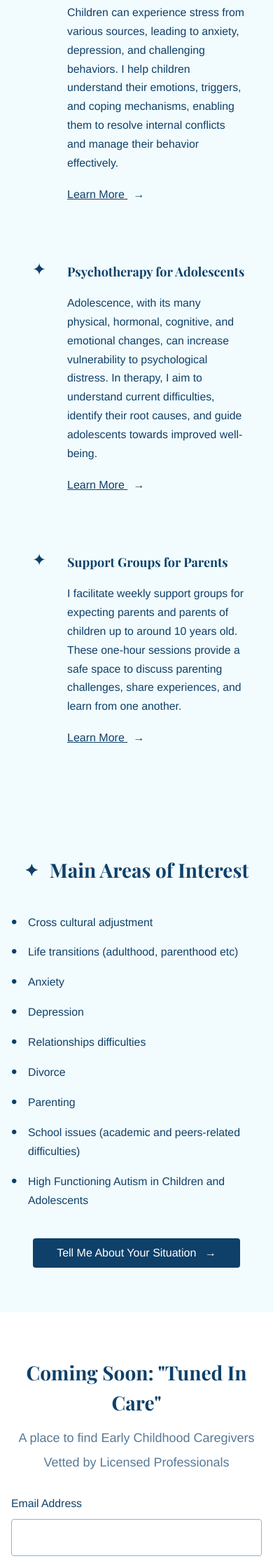
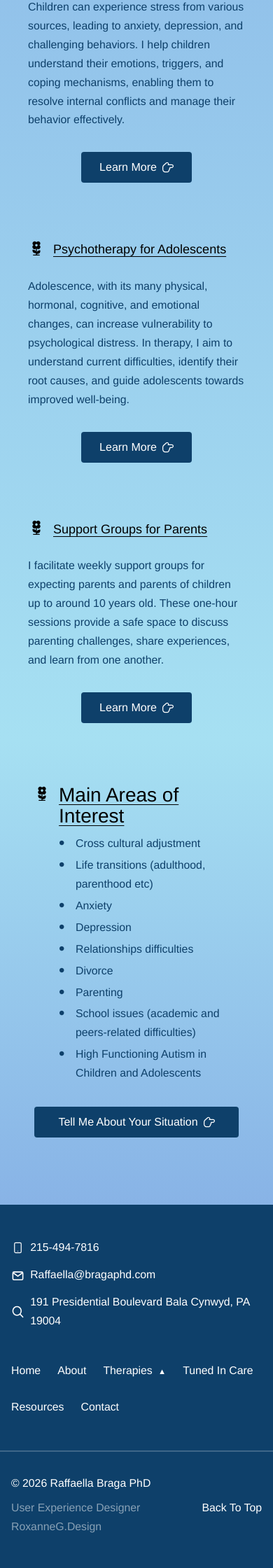
Before and after one commit to RoxanneA-alt/Braga-Phd-static, a PHP site: page / in a window 390 px wide. Shown: the part 1480-3720 px from the top of the page at 70% size. Run offline with PHP 8.4, Linux system fonts and the light colour scheme.

Commit message:
Update home page: fix banner spacing, footer styling, navigation dropdowns, and mobile responsiveness

```diff
--- a/index.html
+++ b/index.html
@@ -25,19 +25,19 @@
                 </button>
                 <ul class="nav-menu">
                     <li><a href="index.html" class="active">Home</a></li>
-                    <li><a href="#about">About</a></li>
+                    <li><a href="about.html">About</a></li>
                     <li class="has-submenu">
-                        <a href="#therapies">Therapies <span class="submenu-arrow">▼</span></a>
+                        <a href="#" class="submenu-trigger">Therapies <span class="submenu-arrow">▼</span></a>
                         <ul class="submenu">
-                            <li><a href="#adults">Psychotherapy for Adults</a></li>
-                            <li><a href="#children">Psychotherapy for Children</a></li>
-                            <li><a href="#adolescents">Psychotherapy for Adolescents</a></li>
-                            <li><a href="#parents">Support Groups for Parents</a></li>
+                            <li><a href="adults.html">Psychotherapy for Adults</a></li>
+                            <li><a href="children.html">Psychotherapy for Children</a></li>
+                            <li><a href="adolescents.html">Psychotherapy for Adolescents</a></li>
+                            <li><a href="parents.html">Support Groups for Parents</a></li>
                         </ul>
                     </li>
-                    <li><a href="#tuned-in-care">Tuned In Care</a></li>
-                    <li><a href="#resources">Resources</a></li>
-                    <li><a href="#contact">Contact</a></li>
+                    <li><a href="tuned-in-care.html">Tuned In Care</a></li>
+                    <li><a href="resources.html">Resources</a></li>
+                    <li><a href="contact.html">Contact</a></li>
                 </ul>
             </div>
         </nav>
@@ -57,7 +57,7 @@
                             <span>Vetted by Licensed Professionals</span>
                         </div>
                     </div>
-                    <a href="#tuned-in-care" class="btn btn-primary">Sign Up For Updates & Learn More</a>
+                    <a href="tuned-in-care.html" class="btn btn-primary">Sign Up For Updates & Learn More</a>
                 </div>
             </div>
         </div>
@@ -76,7 +76,7 @@
                     <span class="title-line-3">Adults, Adolescents & Children</span>
                 </h1>
                 <h2 class="hero-subtitle">Nurture Your Mind</h2>
-                <a href="#contact" class="btn btn-cta">Set Up Appointment</a>
+                <a href="contact.html" class="btn btn-cta">Set Up Appointment</a>
             </div>
         </div>
     </section>
@@ -87,42 +87,42 @@
             <div class="services-grid">
                 <!-- Psychotherapy for Adults -->
                 <article class="service-card">
-                    <div class="service-icon">✦</div>
-                    <div class="service-content">
+                    <div class="service-header">
+                        <img src="images/flower-svgrepo-com.svg" alt="" class="flower-icon">
                         <h3 class="service-title">Psychotherapy for Adults</h3>
+                    </div>
                     <p class="service-text">In my experience people tend to seek therapy after they have been suffering for a while. For this reason, I take their concerns very seriously, I want to clearly understand their problems and make them feel that I hear their sufferance as well as their hopes for a better future.</p>
-                        <a href="#adults" class="btn btn-link">Learn More <span class="arrow">→</span></a>
-                    </div>
+                    <a href="adults.html" class="btn btn-primary service-cta">Learn More <img src="images/hand-pointing-to-right.svg" alt="" class="hand-icon-white"></a>
                 </article>
 
                 <!-- Psychotherapy for Children -->
                 <article class="service-card">
-                    <div class="service-icon">✦</div>
-                    <div class="service-content">
+                    <div class="service-header">
+                        <img src="images/flower-svgrepo-com.svg" alt="" class="flower-icon">
                         <h3 class="service-title">Psychotherapy for Children</h3>
+                    </div>
                     <p class="service-text">Children can experience stress from various sources, leading to anxiety, depression, and challenging behaviors. I help children understand their emotions, triggers, and coping mechanisms, enabling them to resolve internal conflicts and manage their behavior effectively.</p>
-                        <a href="#children" class="btn btn-link">Learn More <span class="arrow">→</span></a>
-                    </div>
+                    <a href="children.html" class="btn btn-primary service-cta">Learn More <img src="images/hand-pointing-to-right.svg" alt="" class="hand-icon-white"></a>
                 </article>
 
                 <!-- Psychotherapy for Adolescents -->
                 <article class="service-card">
-                    <div class="service-icon">✦</div>
-                    <div class="service-content">
+                    <div class="service-header">
+                        <img src="images/flower-svgrepo-com.svg" alt="" class="flower-icon">
                         <h3 class="service-title">Psychotherapy for Adolescents</h3>
+                    </div>
                     <p class="service-text">Adolescence, with its many physical, hormonal, cognitive, and emotional changes, can increase vulnerability to psychological distress. In therapy, I aim to understand current difficulties, identify their root causes, and guide adolescents towards improved well-being.</p>
-                        <a href="#adolescents" class="btn btn-link">Learn More <span class="arrow">→</span></a>
-                    </div>
+                    <a href="adolescents.html" class="btn btn-primary service-cta">Learn More <img src="images/hand-pointing-to-right.svg" alt="" class="hand-icon-white"></a>
                 </article>
 
                 <!-- Support Groups for Parents -->
                 <article class="service-card">
-                    <div class="service-icon">✦</div>
-                    <div class="service-content">
+                    <div class="service-header">
+                        <img src="images/flower-svgrepo-com.svg" alt="" class="flower-icon">
                         <h3 class="service-title">Support Groups for Parents</h3>
+                    </div>
                     <p class="service-text">I facilitate weekly support groups for expecting parents and parents of children up to around 10 years old. These one-hour sessions provide a safe space to discuss parenting challenges, share experiences, and learn from one another.</p>
-                        <a href="#parents" class="btn btn-link">Learn More <span class="arrow">→</span></a>
-                    </div>
+                    <a href="parents.html" class="btn btn-primary service-cta">Learn More <img src="images/hand-pointing-to-right.svg" alt="" class="hand-icon-white"></a>
                 </article>
             </div>
         </div>
@@ -131,7 +131,12 @@
     <!-- Main Areas of Interest -->
     <section class="areas-of-interest">
         <div class="container">
+            <div class="areas-card">
+                <div class="areas-content">
+                    <div class="areas-header">
+                        <img src="images/flower-svgrepo-com.svg" alt="" class="flower-icon">
                         <h2>Main Areas of Interest</h2>
+                    </div>
                     <ul class="interest-list">
                         <li>Cross cultural adjustment</li>
                         <li>Life transitions (adulthood, parenthood etc)</li>
@@ -143,70 +148,9 @@
                         <li>School issues (academic and peers-related difficulties)</li>
                         <li>High Functioning Autism in Children and Adolescents</li>
                     </ul>
-            <a href="#contact" class="btn btn-primary">Tell Me About Your Situation <span class="arrow">→</span></a>
                 </div>
-    </section>
-
-    <!-- Tuned In Care Section -->
-    <section class="tuned-in-care" id="tuned-in-care">
-        <div class="container">
-            <h2>Coming Soon: "Tuned In Care"</h2>
-            <p>A place to find Early Childhood Caregivers</p>
-            <p class="subtitle">Vetted by Licensed Professionals</p>
-
-            <!-- Netlify Form -->
-            <form name="tuned-in-care" method="POST" data-netlify="true" netlify-honeypot="bot-field" class="netlify-form">
-                <input type="hidden" name="form-name" value="tuned-in-care">
-                <p class="hidden">
-                    <label>Don't fill this out if you're human: <input name="bot-field" /></label>
-                </p>
-                <div class="form-group">
-                    <label for="email" class="form-label">Email Address</label>
-                    <input type="email" id="email" name="email" class="form-input" required>
+                <a href="contact.html" class="btn btn-primary areas-cta">Tell Me About Your Situation <img src="images/hand-pointing-to-right.svg" alt="" class="hand-icon-white"></a>
             </div>
-                <div class="form-group">
-                    <label for="name" class="form-label">Name</label>
-                    <input type="text" id="name" name="name" class="form-input" required>
-                </div>
-                <button type="submit" class="btn btn-primary">Sign up for Updates & Learn More</button>
-            </form>
-        </div>
-    </section>
-
-    <!-- Contact Section -->
-    <section class="contact" id="contact">
-        <div class="container">
-            <h2>Contact</h2>
-            <div class="contact-info">
-                <p><a href="tel:2154947816">215-494-7816</a></p>
-                <p><a href="mailto:Raffaella@bragaphd.com">Raffaella@bragaphd.com</a></p>
-                <p><a href="https://www.google.com/maps/place/191+Presidential+Blvd+W10,+Bala+Cynwyd,+PA+19004" target="_blank" rel="noopener noreferrer">191 Presidential Boulevard Bala Cynwyd, PA 19004</a></p>
-            </div>
-
-            <!-- Netlify Contact Form -->
-            <form name="contact" method="POST" data-netlify="true" netlify-honeypot="bot-field" class="netlify-form contact-form">
-                <input type="hidden" name="form-name" value="contact">
-                <p class="hidden">
-                    <label>Don't fill this out if you're human: <input name="bot-field" /></label>
-                </p>
-                <div class="form-group">
-                    <label for="contact-name" class="form-label">Name</label>
-                    <input type="text" id="contact-name" name="name" class="form-input" required>
-                </div>
-                <div class="form-group">
-                    <label for="contact-email" class="form-label">Email</label>
-                    <input type="email" id="contact-email" name="email" class="form-input" required>
-                </div>
-                <div class="form-group">
-                    <label for="contact-phone" class="form-label">Phone</label>
-                    <input type="tel" id="contact-phone" name="phone" class="form-input">
-                </div>
-                <div class="form-group">
-                    <label for="contact-message" class="form-label">Message</label>
-                    <textarea id="contact-message" name="message" class="form-textarea" rows="5" required></textarea>
-                </div>
-                <button type="submit" class="btn btn-primary">Set up Appointment</button>
-            </form>
         </div>
     </section>
 
@@ -216,33 +160,45 @@
             <div class="container">
                 <div class="footer-content">
                     <div class="footer-contact">
-                        <p><span class="icon">📞</span> 215-494-7816</p>
-                        <p><span class="icon">✉</span> Raffaella@bragaphd.com</p>
-                        <p><span class="icon">📍</span> 191 Presidential Boulevard Bala Cynwyd, PA 19004</p>
+                        <p><img src="images/icons/smartphone.svg" alt="" class="footer-icon"> 215-494-7816</p>
+                        <p><img src="images/icons/mail.svg" alt="" class="footer-icon"> Raffaella@bragaphd.com</p>
+                        <p><img src="images/icons/search.svg" alt="" class="footer-icon"> 191 Presidential Boulevard Bala Cynwyd, PA 19004</p>
                     </div>
                     <div class="footer-nav">
                         <ul class="footer-menu">
                             <li><a href="index.html">Home</a></li>
-                            <li><a href="#about">About</a></li>
-                            <li><a href="#therapies">Therapies</a></li>
-                            <li><a href="#tuned-in-care">Tuned In Care</a></li>
-                            <li><a href="#resources">Resources</a></li>
-                            <li><a href="#contact">Contact</a></li>
+                            <li><a href="about.html">About</a></li>
+                            <li class="has-submenu-footer">
+                                <a href="#" class="submenu-trigger">Therapies <span class="submenu-arrow">▲</span></a>
+                                <ul class="submenu-footer">
+                                    <li><a href="adults.html">Psychotherapy for Adults</a></li>
+                                    <li><a href="children.html">Psychotherapy for Children</a></li>
+                                    <li><a href="adolescents.html">Psychotherapy for Adolescents</a></li>
+                                    <li><a href="parents.html">Support Groups for Parents</a></li>
                                 </ul>
-                        <a href="#top" class="back-to-top">Back To Top</a>
+                            </li>
+                            <li><a href="tuned-in-care.html">Tuned In Care</a></li>
+                            <li><a href="resources.html">Resources</a></li>
+                            <li><a href="contact.html">Contact</a></li>
+                        </ul>
                     </div>
                 </div>
             </div>
         </div>
         <div class="footer-lower">
             <div class="container">
-                <p>&copy; 2024 Raffaella Braga PhD</p>
-                <p class="designer-credit">WordPress Designer <a href="https://roxanneg.design/" target="_blank" rel="noopener noreferrer">RoxanneG.design</a>.</p>
+                <div class="footer-lower-content">
+                    <div class="footer-copyright">
+                        <p>&copy; <span id="copyright-year">2024</span> Raffaella Braga PhD</p>
+                        <p class="designer-credit">User Experience Designer <a href="https://roxanneg.design" target="_blank" rel="noopener noreferrer">RoxanneG.Design</a></p>
+                    </div>
+                    <a href="#top" class="back-to-top">Back To Top</a>
+                </div>
             </div>
         </div>
         <div class="footer-cta">
             <div class="container">
-                <a href="#contact" class="btn btn-footer">Set Up Appointment</a>
+                <a href="contact.html" class="btn btn-footer">Set Up Appointment</a>
             </div>
         </div>
     </footer>
--- a/styles.css
+++ b/styles.css
@@ -198,6 +198,9 @@ a:hover {
     background-color: var(--primary);
     color: var(--color-white);
     border: 2px solid transparent;
+    display: inline-flex;
+    align-items: center;
+    justify-content: center;
 }
 
 .btn-primary:hover {
@@ -660,8 +676,8 @@ a:hover {
    ============================================ */
 
 .services {
-    padding: 4rem 0;
-    background-color: var(--bg-secondary);
+    padding: 4rem 0 0 0;
+    background: linear-gradient(to bottom, #88B3E6 0%, #A6E0F2 100%);
 }
 
 .services-grid {
@@ -671,41 +687,95 @@ a:hover {
 }
 
 .service-card {
-    background: var(--bg-secondary);
+    background: transparent;
     display: flex;
-    gap: 1.5rem;
+    flex-direction: column;
+    gap: 1rem;
     padding: 1.5rem;
     border-radius: var(--radius-md);
+    position: relative;
 }
 
-.service-icon {
-    font-size: 1.5rem;
-    color: var(--primary);
-    flex-shrink: 0;
-    width: 2rem;
-    text-align: center;
-    line-height: 1;
+.service-header {
+    display: flex;
+    align-items: center;
+    gap: 0.75rem;
+    margin-bottom: 0.5rem;
 }
 
-.service-content {
-    flex: 1;
+.flower-icon {
+    width: 1.5rem;
+    height: 1.5rem;
+    object-fit: contain;
+    flex-shrink: 0;
+    filter: brightness(0);
+    align-self: flex-start;
+    margin-top: 0.1rem;
 }
 
 .service-title {
-    font-family: var(--font-playfair);
+    font-family: var(--font-helvetica);
     font-size: var(--font-size-18);
-    font-weight: var(--font-weight-bold);
+    font-weight: var(--font-weight-regular);
     line-height: var(--line-height-30);
-    color: var(--primary);
-    margin-bottom: 1rem;
+    color: var(--color-black);
+    margin: 0;
+    text-decoration: underline;
+    text-underline-offset: 0.25rem;
+    text-decoration-thickness: 1px;
 }
 
 .service-text {
     font-family: var(--font-helvetica);
     font-size: var(--font-size-base);
     line-height: var(--line-height-base);
-    color: var(--text-primary);
+    color: var(--primary);
     margin-bottom: 1rem;
+}
+
+.service-cta {
+    align-self: center;
+    margin-top: auto;
+    padding: 0.75rem 1.5rem;
+}
+
+.hand-icon {
+    display: inline-block;
+    width: 1rem;
+    height: 1rem;
+    margin-left: 0.5rem;
+    vertical-align: middle;
+    transition: transform var(--transition-base);
+}
+
+.hand-icon svg,
+.hand-icon {
+    fill: var(--primary);
+    color: var(--primary);
+}
+
+.hand-icon-white {
+    display: inline-block;
+    width: 1rem;
+    height: 1rem;
+    margin-left: 0.5rem;
+    vertical-align: middle;
+    transition: all var(--transition-base);
+    filter: brightness(0) invert(1);
+}
+
+.hand-icon-white svg {
+    fill: #FFFFFF !important;
+}
+
+.service-cta:hover .hand-icon-white,
+.btn-primary:hover .hand-icon-white {
+    filter: brightness(0) saturate(100%) invert(67%) sepia(95%) saturate(1352%) hue-rotate(162deg) brightness(95%) contrast(101%);
+}
+
+.btn-link:hover .hand-icon,
+.service-cta:hover .hand-icon-white {
+    transform: translateX(4px);
 }
 
 .arrow {
@@ -723,45 +793,68 @@ a:hover {
    ============================================ */
 
 .areas-of-interest {
-    padding: 4rem 0;
-    background-color: var(--bg-secondary);
-    text-align: center;
+    padding: 2rem 0 4rem 0;
+    background: linear-gradient(to bottom, #A6E0F2 0%, #88B3E6 100%);
+}
+
+.areas-card {
+    background: transparent;
+    padding: 2rem;
+    border-radius: var(--radius-md);
+    max-width: 800px;
+    margin: 0 auto;
+    display: flex;
+    flex-direction: column;
+    align-items: center;
+    gap: 1rem;
+}
+
+.areas-content {
+    width: 100%;
+    display: flex;
+    flex-direction: column;
+    align-items: center;
+}
+
+.areas-header {
+    display: flex;
+    align-items: center;
+    gap: 0.75rem;
+    margin-bottom: 0.5rem;
+    width: fit-content;
 }
 
 .areas-of-interest h2 {
-    font-family: var(--font-playfair);
-    font-size: var(--font-size-large);
-    font-weight: var(--font-weight-bold);
-    line-height: var(--line-height-43);
-    color: var(--primary);
-    margin-bottom: 2rem;
-    display: flex;
-    align-items: center;
-    justify-content: center;
-    gap: 1rem;
-}
-
-.areas-of-interest h2::before {
-    content: "✦";
-    font-size: 1.5rem;
-    color: var(--primary);
+    font-family: var(--font-helvetica);
+    font-size: var(--font-size-18);
+    font-weight: var(--font-weight-regular);
+    line-height: var(--line-height-30);
+    color: var(--color-black);
+    margin: 0;
+    text-decoration: underline;
+    text-underline-offset: 0.25rem;
+    text-decoration-thickness: 1px;
 }
 
 .interest-list {
     list-style: none;
-    max-width: 600px;
-    margin: 0 auto 2rem;
     text-align: left;
     display: block;
+    margin-bottom: 1rem;
+    padding-left: 0;
+    width: fit-content;
+    margin-left: 2.25rem;
+    margin-right: 0;
 }
 
 .interest-list li {
-    padding: 0.5rem 0;
-    color: var(--text-primary);
+    padding: 0.125rem 0;
+    color: var(--primary);
     position: relative;
     padding-left: 1.5rem;
     font-family: var(--font-helvetica);
     font-size: var(--font-size-base);
+    text-align: left;
 }
 
 .interest-list li::before {
@@ -771,6 +864,11 @@ a:hover {
     color: var(--primary);
     font-size: 1.5rem;
     line-height: 1;
+}
+
+.areas-cta {
+    align-self: center;
+    margin-top: auto;
 }
 
 /* ============================================
@@ -881,11 +979,22 @@ a:hover {
 
 .footer-contact .icon {
     font-size: 1.2rem;
+    display: inline-block;
+    width: 1.2rem;
+    text-align: center;
+}
+
+.footer-icon {
+    width: 1.2rem;
+    height: 1.2rem;
+    display: inline-block;
+    filter: brightness(0) invert(1);
+    flex-shrink: 0;
 }
 
 .footer-nav {
     display: flex;
-    justify-content: space-between;
+    justify-content: flex-end;
     align-items: flex-start;
 }
 
@@ -905,6 +1016,60 @@ a:hover {
 
 .footer-menu a:hover {
     text-decoration: underline;
+}
+
+.footer-menu .submenu-trigger:hover {
+    text-decoration: none;
+}
+
+.has-submenu-footer {
+    position: relative;
+    z-index: 1001;
+}
+
+.submenu-footer {
+    position: absolute;
+    bottom: 100%;
+    left: 0;
+    margin-bottom: 0.5rem;
+    background-color: #1B426E;
+    box-shadow: 0 -4px 12px rgba(0, 0, 0, 0.2);
+    list-style: none;
+    min-width: 250px;
+    padding: 0.5rem 0;
+    opacity: 0;
+    visibility: hidden;
+    transform: translateY(10px);
+    transition: all var(--transition-base);
+    border-radius: var(--radius-lg) 0 0 var(--radius-lg);
+}
+
+.has-submenu-footer:hover .submenu-footer {
+    opacity: 1;
+    visibility: visible;
+    transform: translateY(0);
+}
+
+.submenu-footer li {
+    padding: 0;
+    margin: 0;
+}
+
+.submenu-footer a {
+    display: block;
+    color: var(--color-white);
+    padding: 0.75rem 1.5rem;
+    font-family: var(--font-helvetica);
+    font-size: var(--font-size-base);
+    text-decoration: none;
+    transition: all var(--transition-base);
+    border-radius: var(--radius-lg) 0 0 var(--radius-lg);
+    margin-left: 0.5rem;
+}
+
+.submenu-footer a:hover {
+    background-color: #2E5785;
+    text-decoration: none;
 }
 
 .back-to-top {
@@ -921,7 +1086,17 @@ a:hover {
 
 .footer-lower {
     padding: 2rem 0;
-    text-align: center;
+    border-top: 1px solid rgba(255, 255, 255, 0.2);
+}
+
+.footer-lower-content {
+    display: flex;
+    justify-content: space-between;
+    align-items: center;
+}
+
+.footer-copyright {
+    text-align: left;
 }
 
 .footer-lower p {
```
Also changed, not shown: other parts of styles.css (+57 -29 lines), script.js (+14 -0 lines), images/hand-pointing-to-right.svg (added), images/icons/mail.svg (added), images/icons/search.svg (added), images/icons/smartphone.svg (added). Lines whose indentation alone changed are shown as unchanged.
